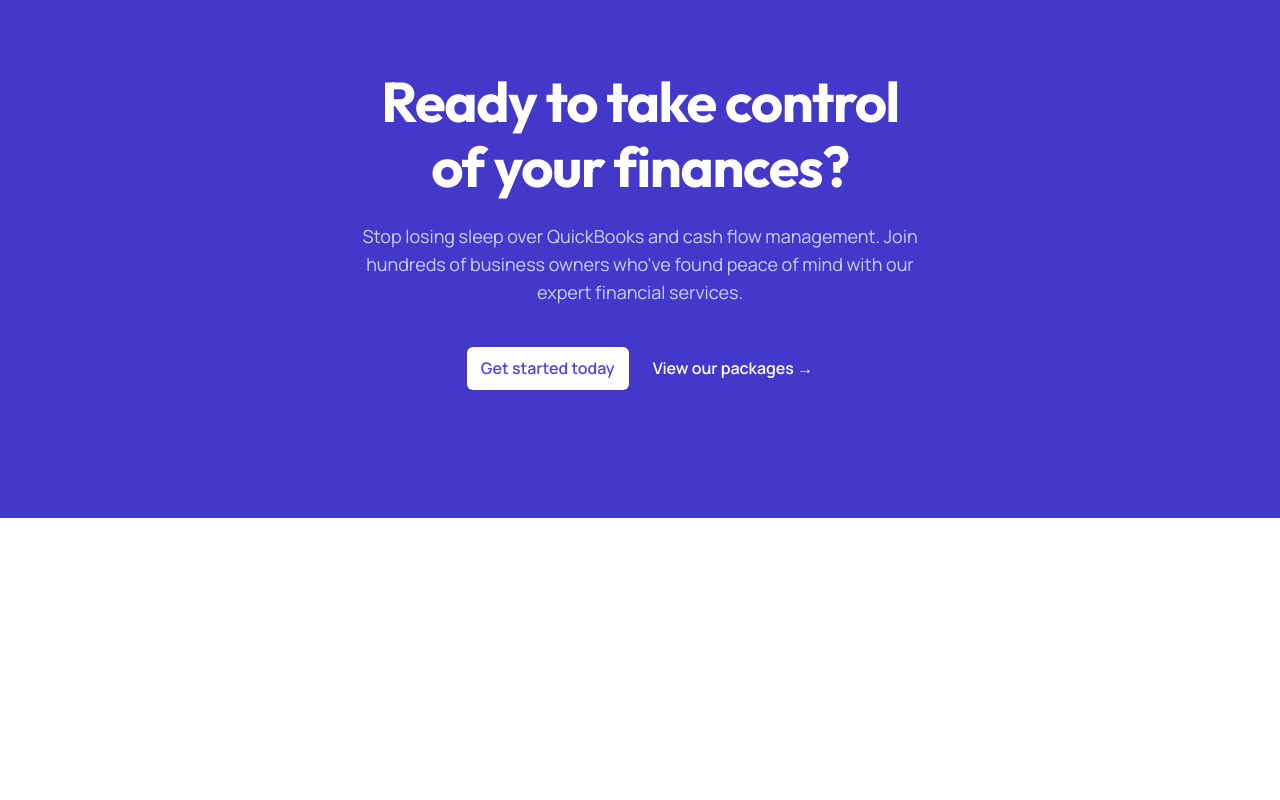
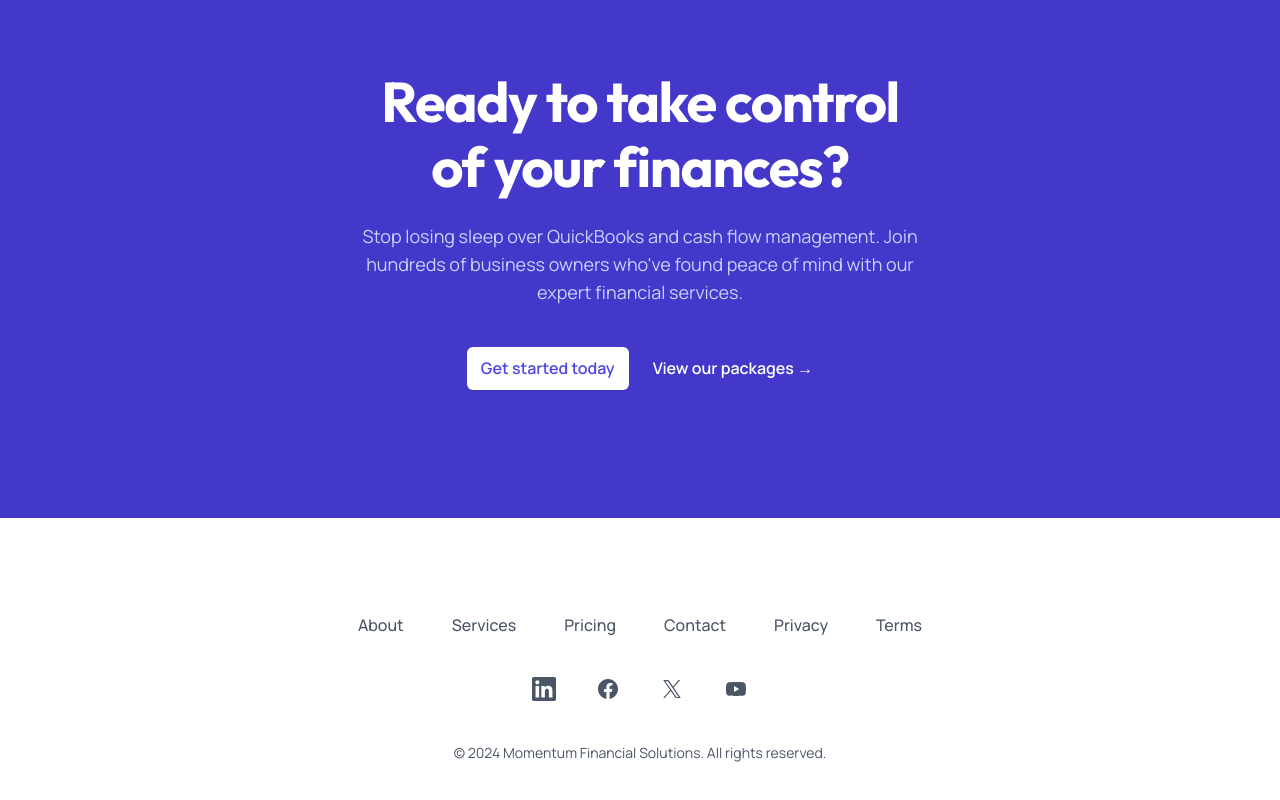
Before and after one commit to DukeRupert/momentum-business, a SvelteKit app in the folder app/: page / in a window 1280 px wide. Shown: the part 3196-3996 px from the top of the page. Before the commit the page ends 3714 px from the top, so only its background shows below. Built offline with nearby package versions, Linux system fonts and the light colour scheme.

Commit message:
starting mdsvex implementation

```diff
--- a/app/src/app.css
+++ b/app/src/app.css
@@ -1,9 +1,8 @@
-/* app.css or global.css */
+/* app.css*/
+/* Import Google Fonts & Tailwindcss */
 @import url('https://fonts.googleapis.com/css2?family=Manrope:wght@400;500;600;700&display=swap');
 @import url('https://fonts.googleapis.com/css2?family=Outfit:wght@500;600;700;800&display=swap');
 @import 'tailwindcss';
-
-/* Import Google Fonts */
 @plugin '@tailwindcss/typography';
 
 :root {
--- /dev/null
+++ b/app/src/lib/footer.svelte
@@ -0,0 +1,72 @@
+<script>
+  const footerData = {
+    navigation: [
+      { name: "About", href: "#" },
+      { name: "Services", href: "#" },
+      { name: "Pricing", href: "#" },
+      { name: "Contact", href: "#" },
+      { name: "Privacy", href: "#" },
+      { name: "Terms", href: "#" }
+    ],
+    socialLinks: [
+      {
+        name: "LinkedIn",
+        href: "#",
+        icon: `<svg viewBox="0 0 24 24" fill="currentColor" aria-hidden="true" class="size-6">
+          <path d="M20.447 20.452h-3.554v-5.569c0-1.328-.027-3.037-1.852-3.037-1.853 0-2.136 1.445-2.136 2.939v5.667H9.351V9h3.414v1.561h.046c.477-.9 1.637-1.85 3.37-1.85 3.601 0 4.267 2.37 4.267 5.455v6.286zM5.337 7.433c-1.144 0-2.063-.926-2.063-2.065 0-1.138.92-2.063 2.063-2.063 1.14 0 2.064.925 2.064 2.063 0 1.139-.925 2.065-2.064 2.065zm1.782 13.019H3.555V9h3.564v11.452zM22.225 0H1.771C.792 0 0 .774 0 1.729v20.542C0 23.227.792 24 1.771 24h20.451C23.2 24 24 23.227 24 22.271V1.729C24 .774 23.2 0 22.222 0h.003z"/>
+        </svg>`
+      },
+      {
+        name: "Facebook",
+        href: "#",
+        icon: `<svg viewBox="0 0 24 24" fill="currentColor" aria-hidden="true" class="size-6">
+          <path d="M22 12c0-5.523-4.477-10-10-10S2 6.477 2 12c0 4.991 3.657 9.128 8.438 9.878v-6.987h-2.54V12h2.54V9.797c0-2.506 1.492-3.89 3.777-3.89 1.094 0 2.238.195 2.238.195v2.46h-1.26c-1.243 0-1.63.771-1.63 1.562V12h2.773l-.443 2.89h-2.33v6.988C18.343 21.128 22 16.991 22 12z" clip-rule="evenodd" fill-rule="evenodd" />
+        </svg>`
+      },
+      {
+        name: "X",
+        href: "#",
+        icon: `<svg viewBox="0 0 24 24" fill="currentColor" aria-hidden="true" class="size-6">
+          <path d="M13.6823 10.6218L20.2391 3H18.6854L12.9921 9.61788L8.44486 3H3.2002L10.0765 13.0074L3.2002 21H4.75404L10.7663 14.0113L15.5685 21H20.8131L13.6819 10.6218H13.6823ZM11.5541 13.0956L10.8574 12.0991L5.31391 4.16971H7.70053L12.1742 10.5689L12.8709 11.5655L18.6861 19.8835H16.2995L11.5541 13.096V13.0956Z" />
+        </svg>`
+      },
+      {
+        name: "YouTube",
+        href: "#",
+        icon: `<svg viewBox="0 0 24 24" fill="currentColor" aria-hidden="true" class="size-6">
+          <path d="M19.812 5.418c.861.23 1.538.907 1.768 1.768C21.998 8.746 22 12 22 12s0 3.255-.418 4.814a2.504 2.504 0 0 1-1.768 1.768c-1.56.419-7.814.419-7.814.419s-6.255 0-7.814-.419a2.505 2.505 0 0 1-1.768-1.768C2 15.255 2 12 2 12s0-3.255.417-4.814a2.507 2.507 0 0 1 1.768-1.768C5.744 5 11.998 5 11.998 5s6.255 0 7.814.418ZM15.194 12 10 15V9l5.194 3Z" clip-rule="evenodd" fill-rule="evenodd" />
+        </svg>`
+      }
+    ],
+    copyright: {
+      year: "2024",
+      company: "Momentum Financial Solutions",
+      text: "All rights reserved."
+    }
+  };
+</script>
+
+<footer class="bg-white">
+  <div class="mx-auto max-w-7xl overflow-hidden px-6 py-20 sm:py-24 lg:px-8">
+    <nav aria-label="Footer" class="-mb-6 flex flex-wrap justify-center gap-x-12 gap-y-3 text-body">
+      {#each footerData.navigation as link}
+        <a href={link.href} class="text-gray-600 hover:text-gray-900 font-primary-medium">
+          {link.name}
+        </a>
+      {/each}
+    </nav>
+
+    <div class="mt-16 flex justify-center gap-x-10">
+      {#each footerData.socialLinks as social}
+        <a href={social.href} class="text-gray-600 hover:text-gray-800">
+          <span class="sr-only">{social.name}</span>
+          {@html social.icon}
+        </a>
+      {/each}
+    </div>
+
+    <p class="mt-10 text-center text-caption text-gray-600 font-primary-normal">
+      &copy; {footerData.copyright.year} {footerData.copyright.company}. {footerData.copyright.text}
+    </p>
+  </div>
+</footer>
--- /dev/null
+++ b/app/src/lib/posts/layout.svelte
@@ -0,0 +1,3 @@
+<div class="bg-green-200">
+    <slot></slot>
+</div>
--- a/app/src/routes/+layout.svelte
+++ b/app/src/routes/+layout.svelte
@@ -2,6 +2,7 @@
 	import '../app.css';
 	import favicon from '$lib/assets/favicon.svg';
 	import Navigation from '$lib/navigation.svelte';
+	import Footer from '$lib/footer.svelte';
 
 	let { children } = $props();
 </script>
@@ -13,4 +14,5 @@
 <div class="bg-white">
 	<Navigation />
 	{@render children?.()}
+	<Footer />
 </div>
--- a/app/svelte.config.js
+++ b/app/svelte.config.js
@@ -6,9 +6,11 @@ import { vitePreprocess } from '@sveltejs/vite-plugin-svelte';
 const config = {
 	// Consult https://svelte.dev/docs/kit/integrations
 	// for more information about preprocessors
-	preprocess: [vitePreprocess(), mdsvex()],
+	preprocess: [vitePreprocess(), mdsvex({
+		layout: "/workspaces/momentum-business/app/src/lib/posts/layout.svelte"
+	})],
 	kit: { adapter: adapter() },
-	extensions: ['.svelte', '.svx']
+	extensions: ['.svelte', '.svx', '.md']
 };
 
 export default config;
```
Also changed, not shown: 1 other file (tests, documents, lock files or other folders).
